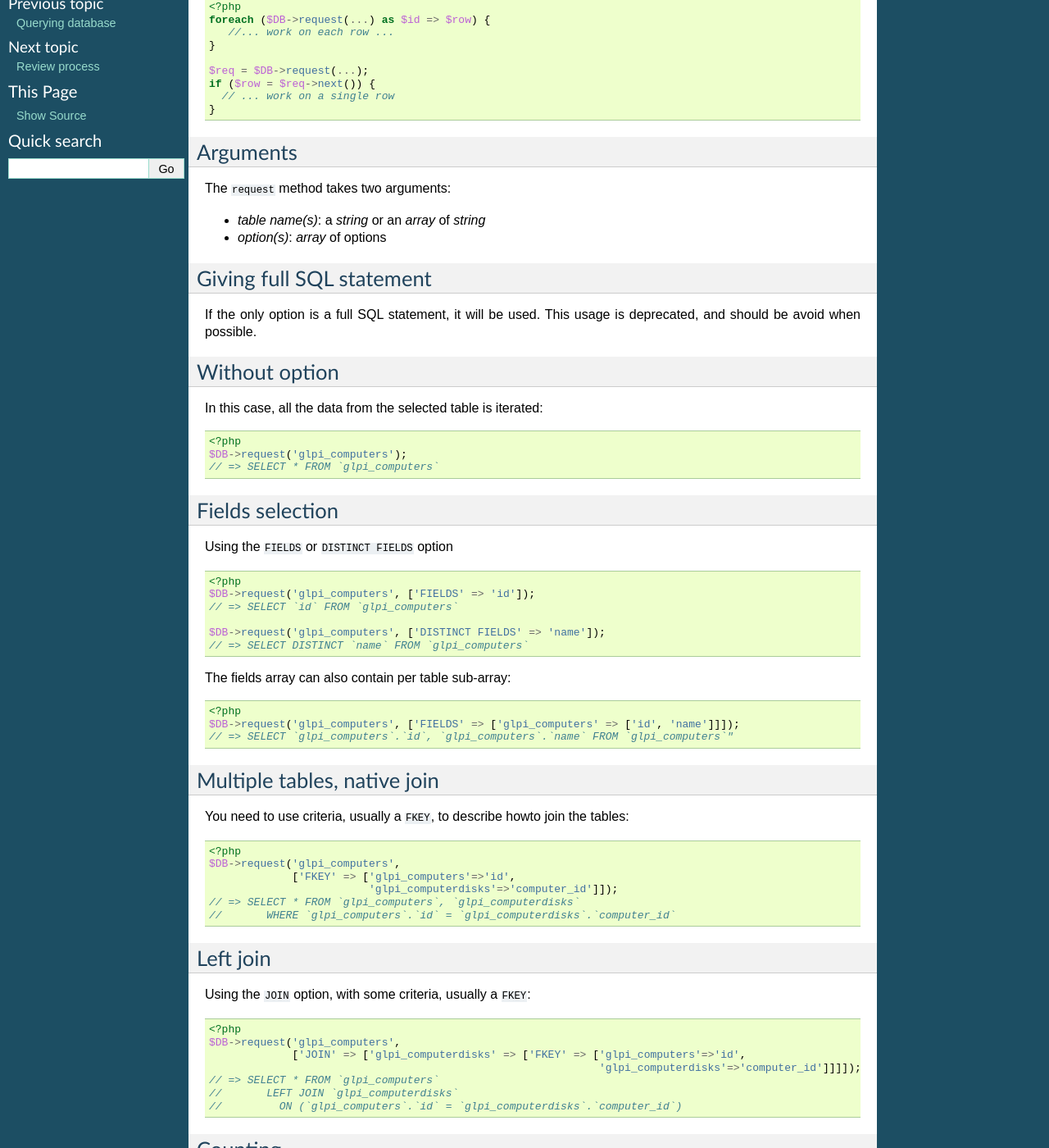
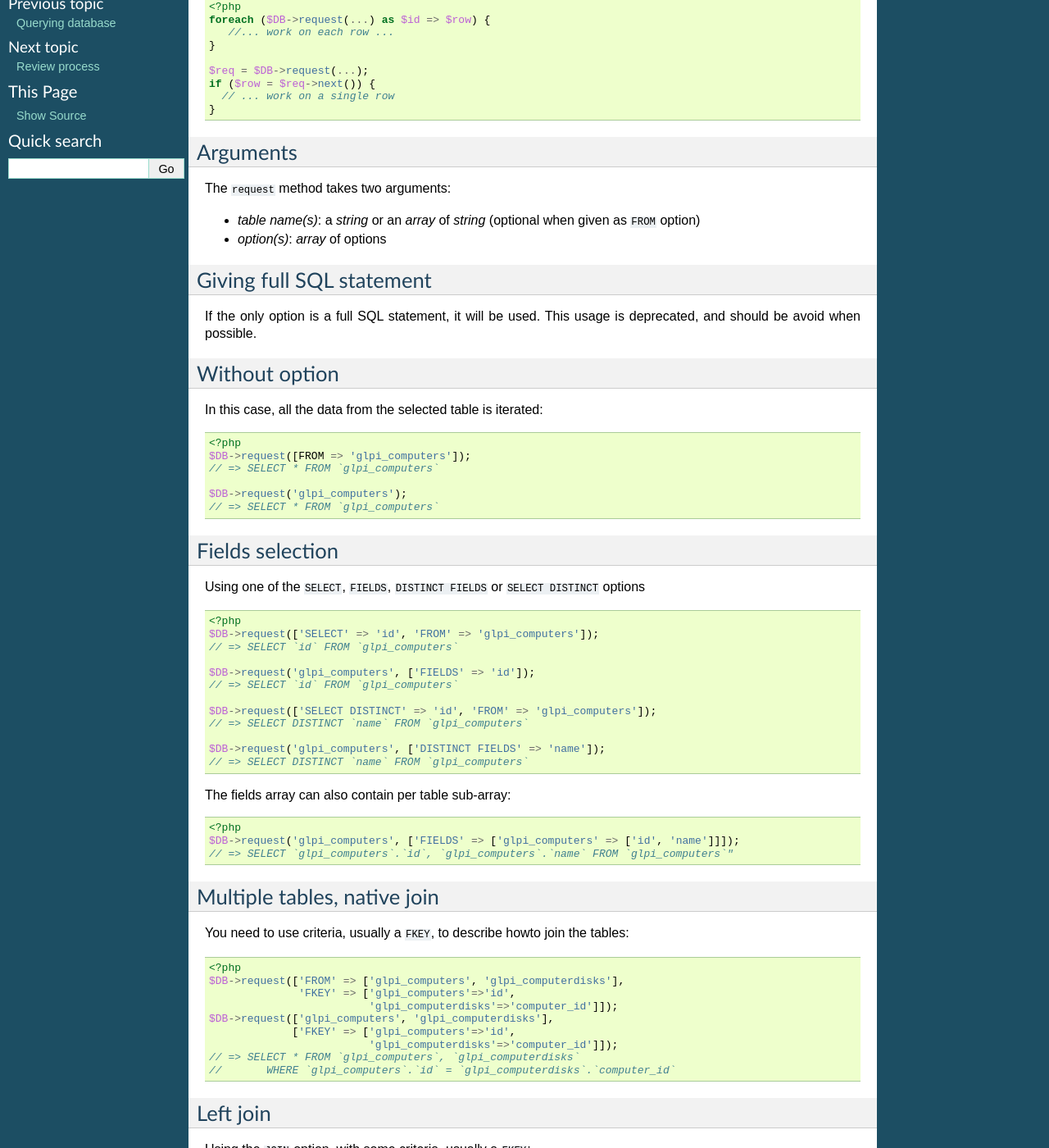
Before and after one commit to glpi-project/docdev, a Sphinx documentation site: the page built from source/devapi/dbiterator.rst, in a window 1280 px wide and 1400 px high, scrolled down 347 px. Shown: the whole window at 82% size. Built offline with Sphinx 7.4.7, drawn with Linux system fonts in a browser that asks for light colours.

Commit message:
add doc for new SELECT / FROM optiosn (dbiterator)

```diff
--- a/source/devapi/dbiterator.rst
+++ b/source/devapi/dbiterator.rst
@@ -32,6 +32,7 @@ Arguments
 The ``request`` method takes two arguments:
 
 * `table name(s)`: a `string` or an `array` of `string`
+  (optional when given as ``FROM`` option)
 * `option(s)`: `array` of options
 
 
@@ -49,19 +50,29 @@ In this case, all the data from the selected table is iterated:
 .. code-block:: php
 
    <?php
+   $DB->request([FROM => 'glpi_computers']);
+   // => SELECT * FROM `glpi_computers`
+
    $DB->request('glpi_computers');
    // => SELECT * FROM `glpi_computers`
 
 Fields selection
 ^^^^^^^^^^^^^^^^
 
-Using the ``FIELDS`` or ``DISTINCT FIELDS`` option
+Using one of the ``SELECT``, ``FIELDS``, ``DISTINCT FIELDS``
+or ``SELECT DISTINCT`` options
 
 .. code-block:: php
 
    <?php
+   $DB->request(['SELECT' => 'id', 'FROM' => 'glpi_computers']);
+   // => SELECT `id` FROM `glpi_computers`
+
    $DB->request('glpi_computers', ['FIELDS' => 'id']);
    // => SELECT `id` FROM `glpi_computers`
+
+   $DB->request(['SELECT DISTINCT' => 'id', 'FROM' => 'glpi_computers']);
+   // => SELECT DISTINCT `name` FROM `glpi_computers`
 
    $DB->request('glpi_computers', ['DISTINCT FIELDS' => 'name']);
    // => SELECT DISTINCT `name` FROM `glpi_computers`
@@ -82,7 +93,10 @@ You need to use criteria, usually a ``FKEY``, to describe howto join the tables:
 .. code-block:: php
 
    <?php
-   $DB->request('glpi_computers',
+   $DB->request(['FROM' => ['glpi_computers', 'glpi_computerdisks'],
+                 'FKEY' => ['glpi_computers'=>'id',
+                            'glpi_computerdisks'=>'computer_id']]);
+   $DB->request(['glpi_computers', 'glpi_computerdisks'],
                 ['FKEY' => ['glpi_computers'=>'id',
                             'glpi_computerdisks'=>'computer_id']]);
    // => SELECT * FROM `glpi_computers`, `glpi_computerdisks`
```
